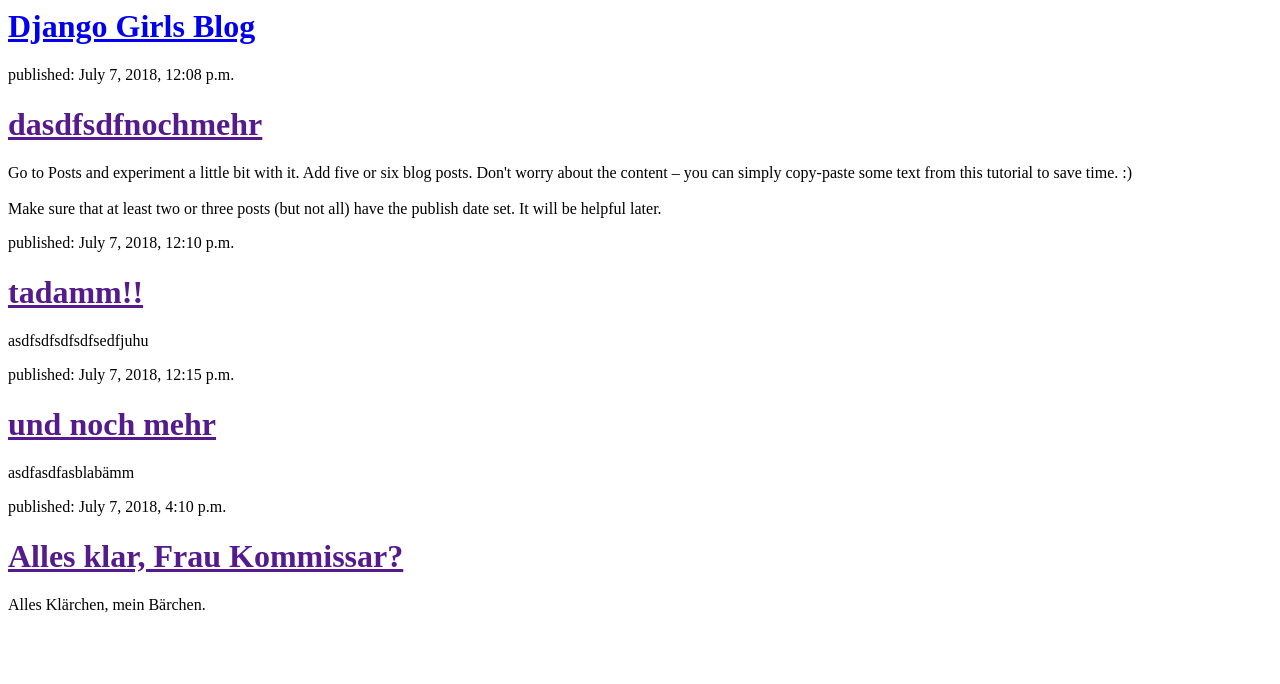
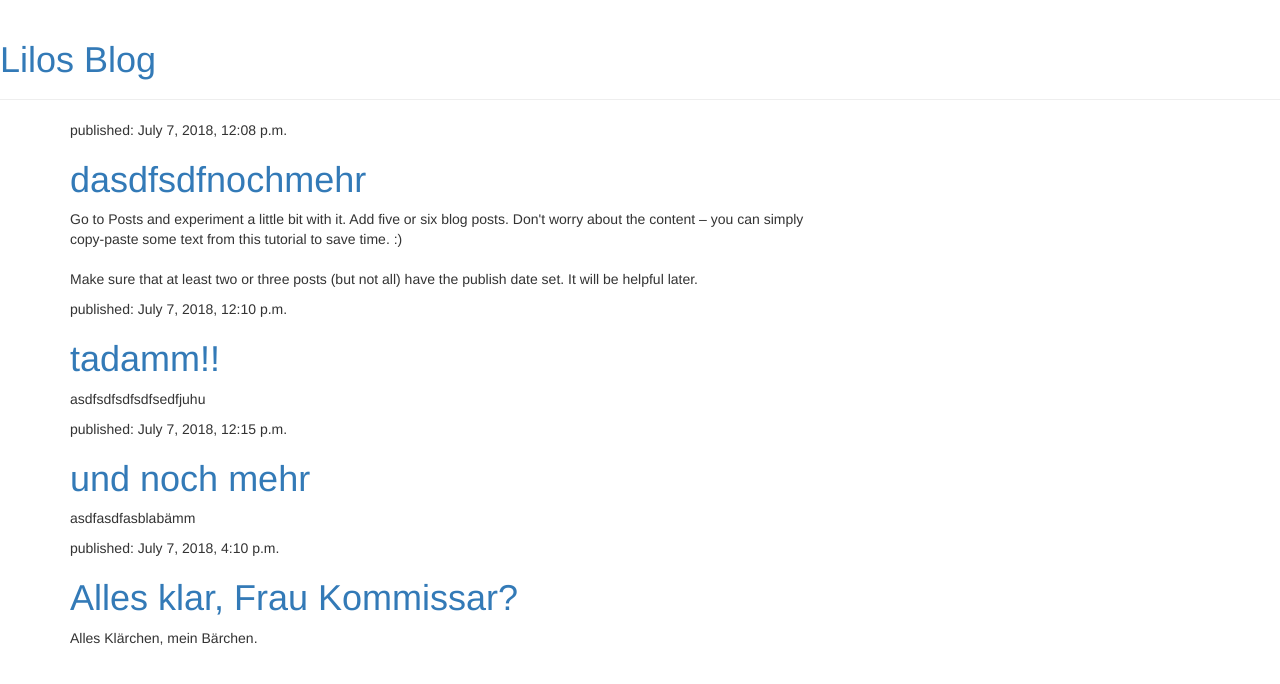
Before and after one commit to liloleon/my-first-blog, a Django app: page / in a window 1280 px wide. Shown: the top 684 px of the page. Run offline with Django 3.2, Linux system fonts and the light colour scheme; data comes from the database, SQL or seed files in the repository; some libraries are stand-ins or nearby versions.

Commit message:
Included CSS in the Templates

```diff
--- a/blog/templates/blog/post_list.html
+++ b/blog/templates/blog/post_list.html
@@ -1,17 +1,31 @@
+{% load staticfiles %}
+
 <html>
     <head>
-        <title>Django Girls blog</title>
+        <title>Lilos Blog</title>
+        <link rel="stylesheet" href="//maxcdn.bootstrapcdn.com/bootstrap/3.2.0/css/bootstrap.min.css">
+        <link rel="stylesheet" href="//maxcdn.bootstrapcdn.com/bootstrap/3.2.0/css/bootstrap-theme.min.css">
+        <link href="//fonts.googleapis.com/css?family=Lobster&subset=latin,latin-ext" rel="stylesheet" type="text/css">
+        <link rel="stylesheet" href="{% static 'css/blog.css' %}">
     </head>
     <body>
-        <div>
-            <h1><a href="/">Django Girls Blog</a></h1>
+        <div class = "page-header">
+            <h1><a href="/">Lilos Blog</a></h1>
         </div>
-        {% for post in posts %}
-        <div>
-                <p>published: {{ post.published_date }}</p>
-                <h1><a href="">{{ post.title }}</a></h1>
-                <p>{{ post.text|linebreaksbr }}</p>
+        <div class="content container">
+                <div class="row">
+                    <div class="col-md-8">
+                        {% for post in posts %}
+                            <div class="post">
+                                <div class="date">
+                                    <p>published: {{ post.published_date }}</p>
+                                </div>
+                                <h1><a href="">{{ post.title }}</a></h1>
+                                <p>{{ post.text|linebreaksbr }}</p>
+                            </div>
+                        {% endfor %}
+                    </div>
+                </div>
             </div>
-        {%endfor%}
     </body>
 </html>
```
